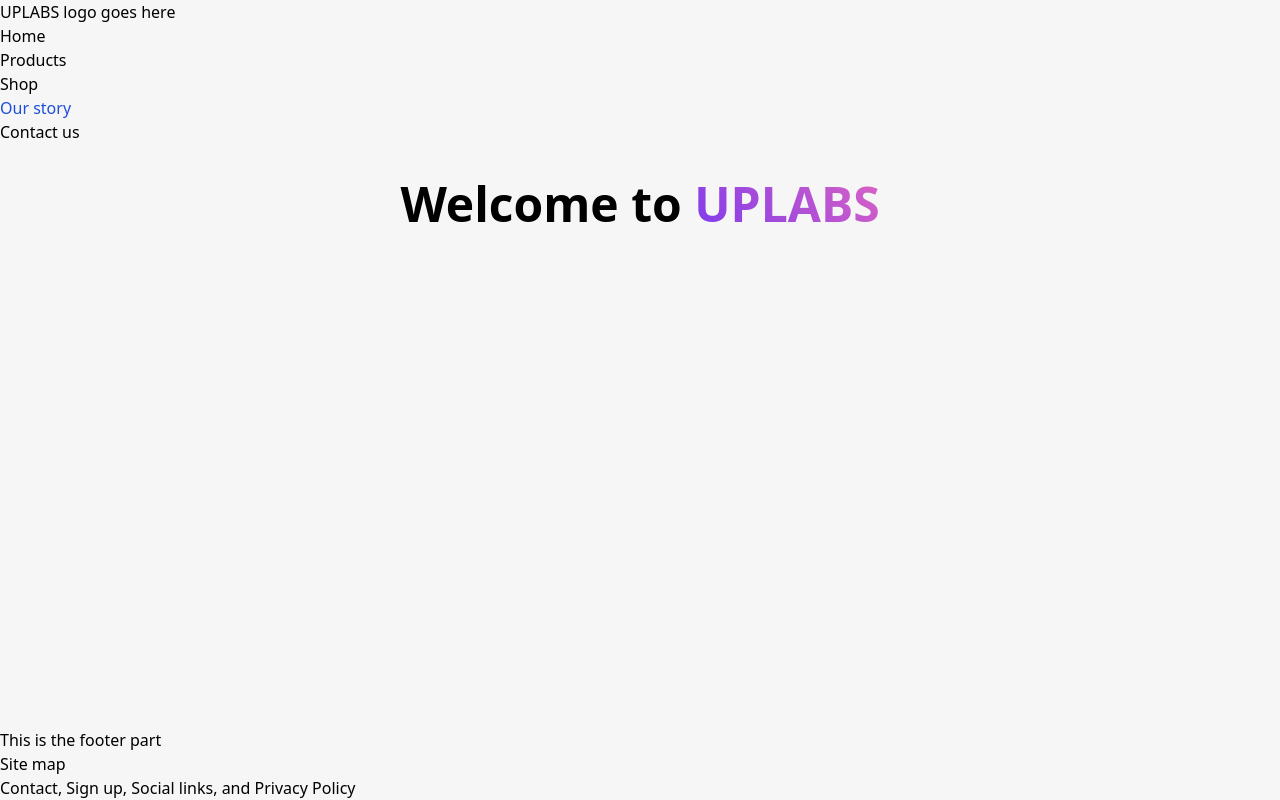
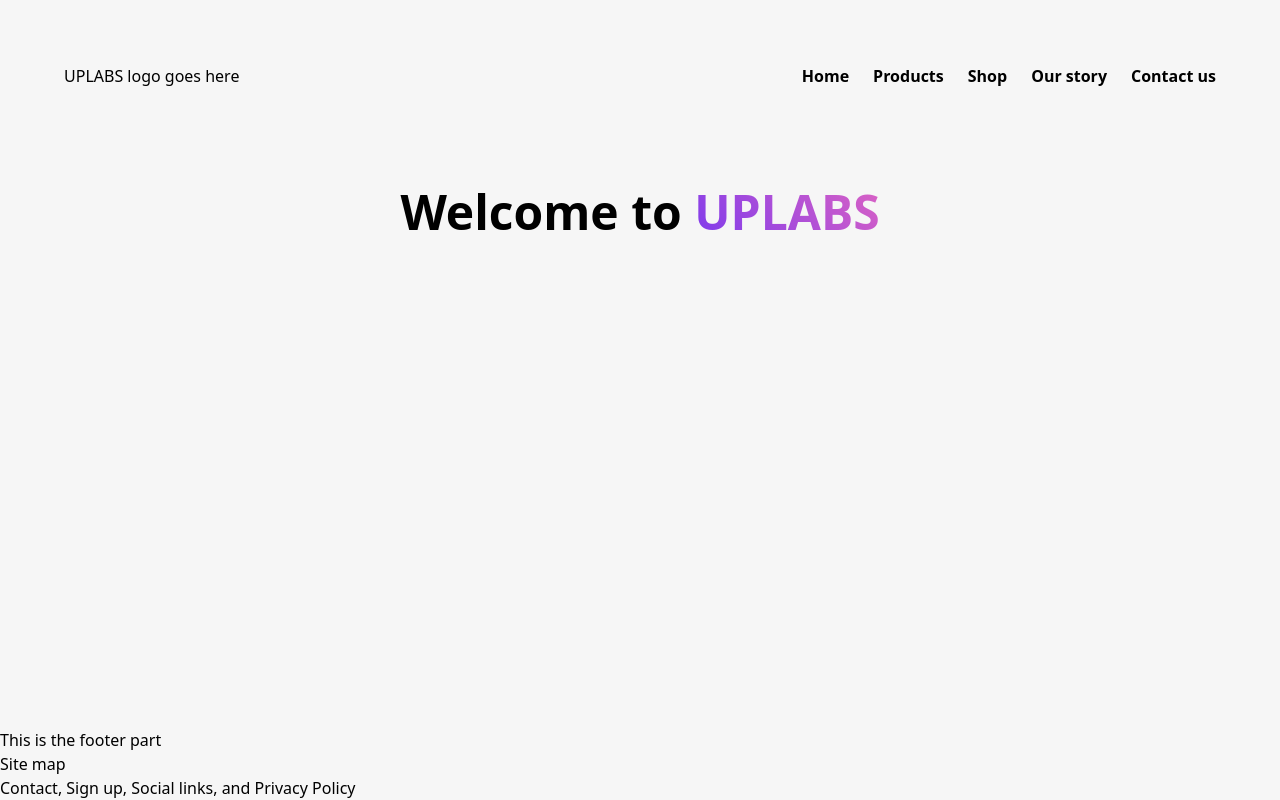
Before and after one commit to popcplus/UPLABS, an Astro site: page / in a window 1280 px wide. Built offline with nearby package versions, Linux system fonts and the light colour scheme; Astro itself is replaced by a stand-in of ours.

Commit message:
Style header component

```diff
--- a/src/layouts/Header.astro
+++ b/src/layouts/Header.astro
@@ -1,16 +1,27 @@
-<div>
+<div class="flex flex-row justify-between p-16">
   <div>UPLABS logo goes here</div>
   <nav>
-    <ul>
-      <li>Home</li>
+    <ul class="nav-list flex flex-row space-x-6">
+      <li><a href="/">Home</a></li>
       <li>Products</li>
       <li>Shop</li>
       <li>
-        <a class="text-primary hover:text-primary-dark" href="/our-story">
-          Our story
-        </a>
+        <a href="/our-story"> Our story</a>
       </li>
       <li>Contact us</li>
     </ul>
   </nav>
 </div>
+
+<style>
+  .nav-list li {
+    font-weight: bold;
+  }
+
+  .nav-list li:hover {
+    color: rgb(var(--accent));
+    cursor: pointer;
+    transform: scale(1.2) skew(-0.2rad);
+    transition: all 0.1s;
+  }
+</style>
```
